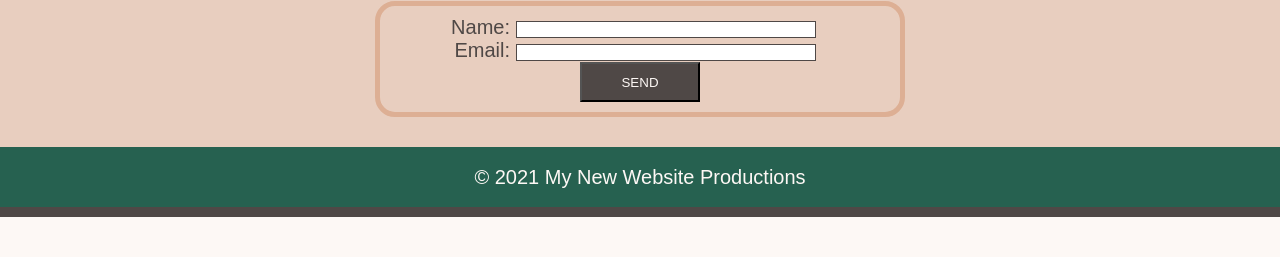
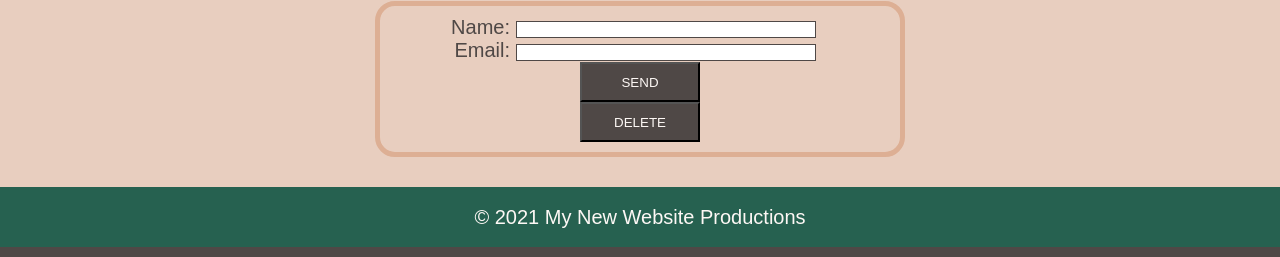
Before and after one commit to thomps9012/ourFirstRepo, a plain HTML site: page index.html in a window 1280 px wide. Shown: the part 724-981 px from the top of the page. Before the commit the page ends 941 px from the top, so only its background shows below. Drawn offline with Linux system fonts and the light colour scheme.

Commit message:
added in delete btn

```diff
--- a/index.html
+++ b/index.html
@@ -40,6 +40,9 @@
         <div class="text-center">
           <button type="submit">SEND</button>
         </div>
+        <div class="text-center">
+          <button type="delete">DELETE</button>
+        </div>
       </form>
     </section>
   </main>
```
